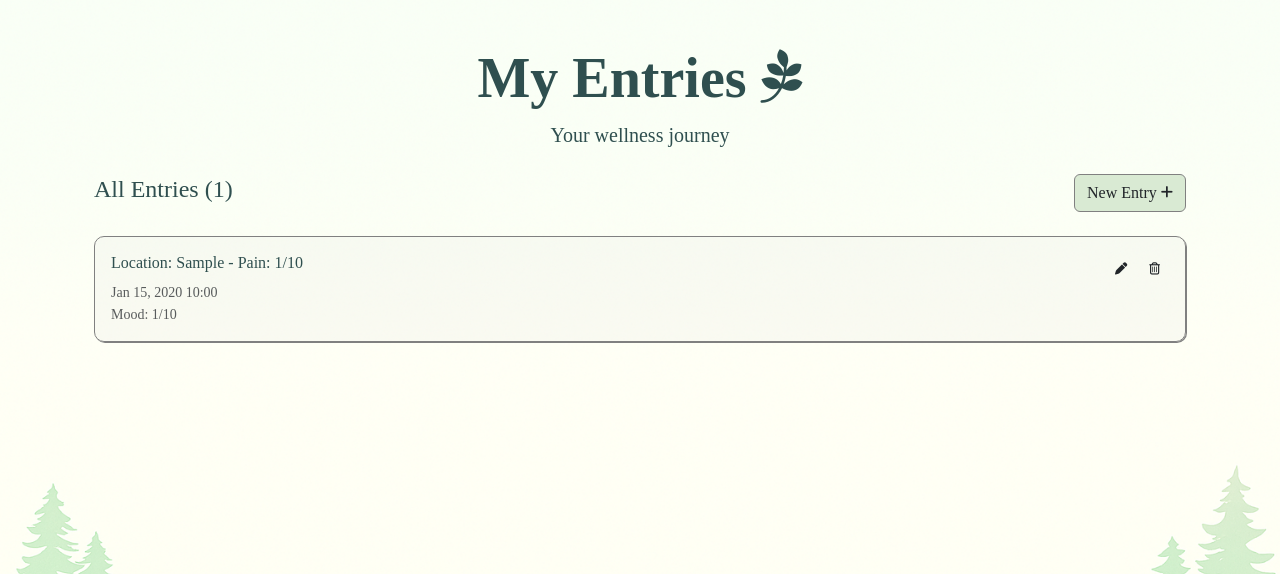
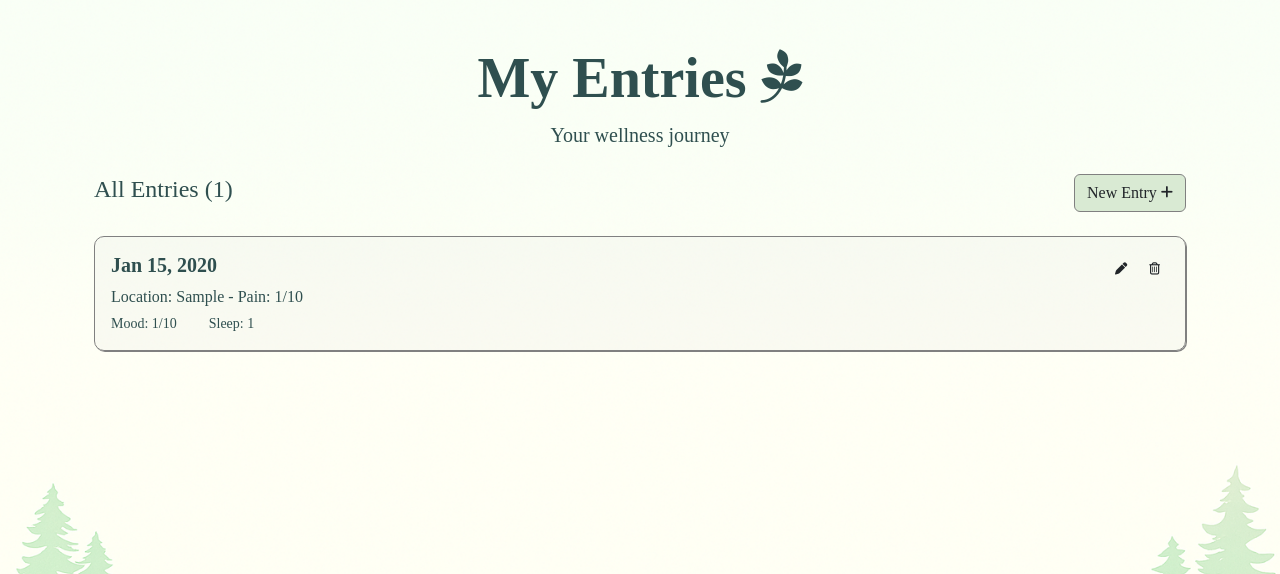
Before and after one commit to AC-dev16/the-gentle-journal, a Django app: page /entries/ in a window 1280 px wide. Shown: the part 73-647 px from the top of the page. Run offline with Django 4.2, Linux system fonts and the light colour scheme; a user stored in the database is signed in; tables that the repository leaves empty hold one stand-in row (values such as "Sample post"); some libraries are stand-ins or nearby versions; some web fonts are replaced.

Commit message:
Enhance entry display and modal styling; update layout for better readability and user experience.

```diff
--- a/diary_entries/templates/diary_entries/entries.html
+++ b/diary_entries/templates/diary_entries/entries.html
@@ -38,10 +38,14 @@
             <!-- Entry content -->
             <div class="d-flex justify-content-between align-items-start">
                 <div class="flex-grow-1">
-                    <h6>Location: {{ entry.location }} - Pain: {{ entry.pain_level }}/10</h6>
-                    <small class="text-muted">{{ entry.created_at|date:"M d, Y H:i" }}</small>
+                    <h5 class="fw-bold">{{ entry.created_at|date:"M d, Y" }}</h5>
+                    <p class="mb-0">Location: {{ entry.location }} - Pain: {{ entry.pain_level }}/10</p>
+
                     {% if entry.mood_level %}
-                        <div class="text-muted small">Mood: {{ entry.mood_level }}/10</div>
+                        <div class="entry-metadata">
+                            <small>Mood: {{ entry.mood_level }}/10</small>
+                            <small>Sleep: {{ entry.sleep_hours }}</small>
+                        </div>
                     {% endif %}
                 </div>
 
@@ -76,15 +80,15 @@
             </div>
             <div class="modal-body">
                 <div class="row g-3">
-                    <div class="col-md-6">
+                    <div class="col-md-4">
                         <h6>Location</h6>
                         <p id="modalLocation" class="text-muted"></p>
                     </div>
-                    <div class="col-md-3">
+                    <div class="col-md-4">
                         <h6>Pain Level</h6>
                         <p id="modalPainLevel" class="text-muted"></p>
                     </div>
-                    <div class="col-md-3">
+                    <div class="col-md-4">
                         <h6>Mood Level</h6>
                         <p id="modalMoodLevel" class="text-muted"></p>
                     </div>
--- a/static/css/style.css
+++ b/static/css/style.css
@@ -142,9 +172,30 @@ hr {
     background-color: var(--primary-color);
 }
 
-/* #modalTriggers, #modalNotes {
-    height: 50px;
-} */
+.modal-readonly-textarea {
+    background-color: #f8f9fa;
+    border: 1px solid #dee2e6;
+    border-radius: 4px;
+    resize: vertical; /* Allow user to resize */
+    min-height: 100px;
+    max-height: 200px;
+    overflow-y: auto;
+    font-size: 0.9rem;
+    line-height: 1.4;
+    white-space: pre-wrap;
+}
+
+.modal-readonly-textarea:focus {
+    box-shadow: none;
+    border-color: #dee2e6;
+}
+
+.entry-metadata {
+    display: flex;
+    gap: 2rem;
+    align-items: center;
+    margin-top: 0.25rem;
+}
 
 /* Range Slider Styling */
 .form-range {
```
Also changed, not shown: other parts of static/css/style.css (+34 -16 lines).
